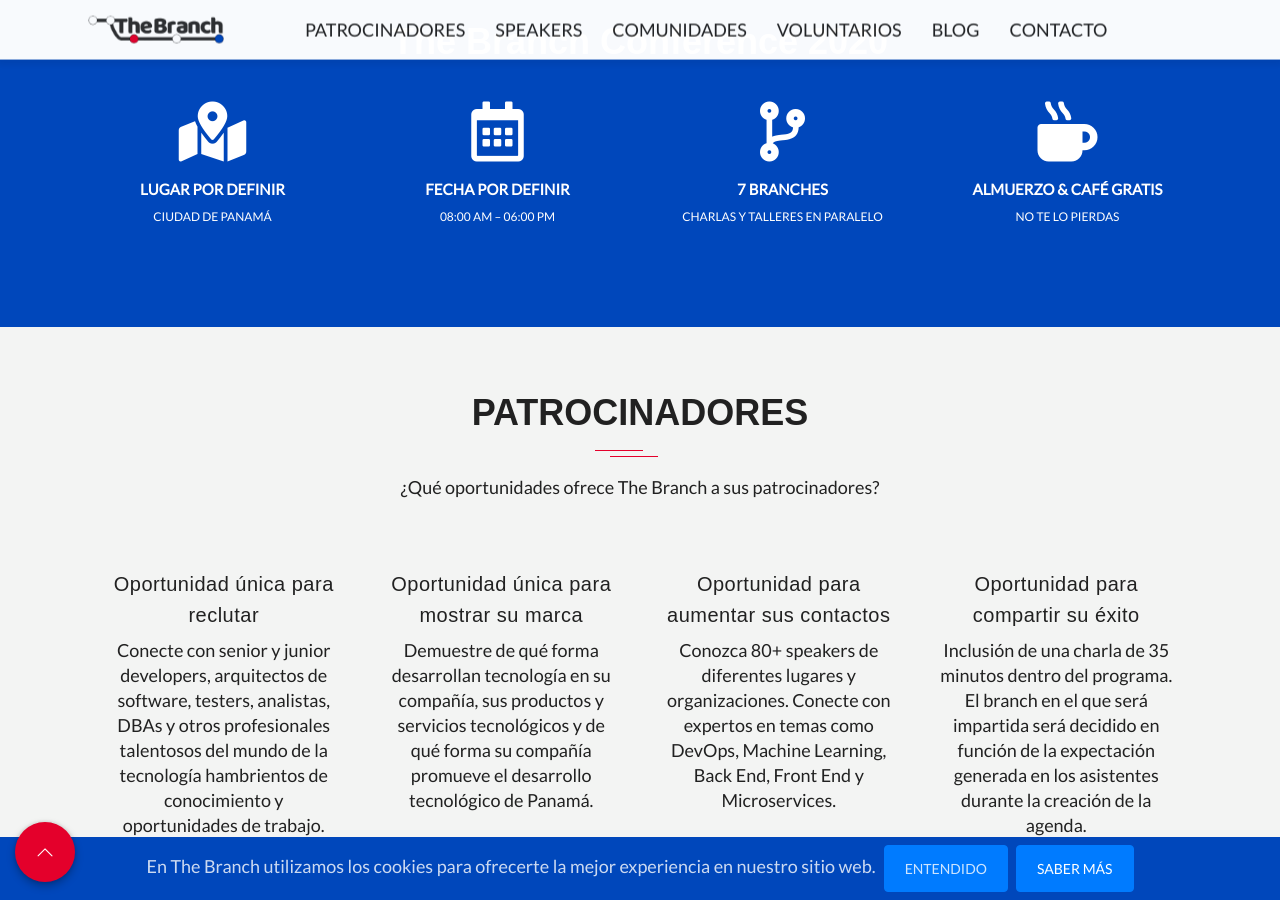
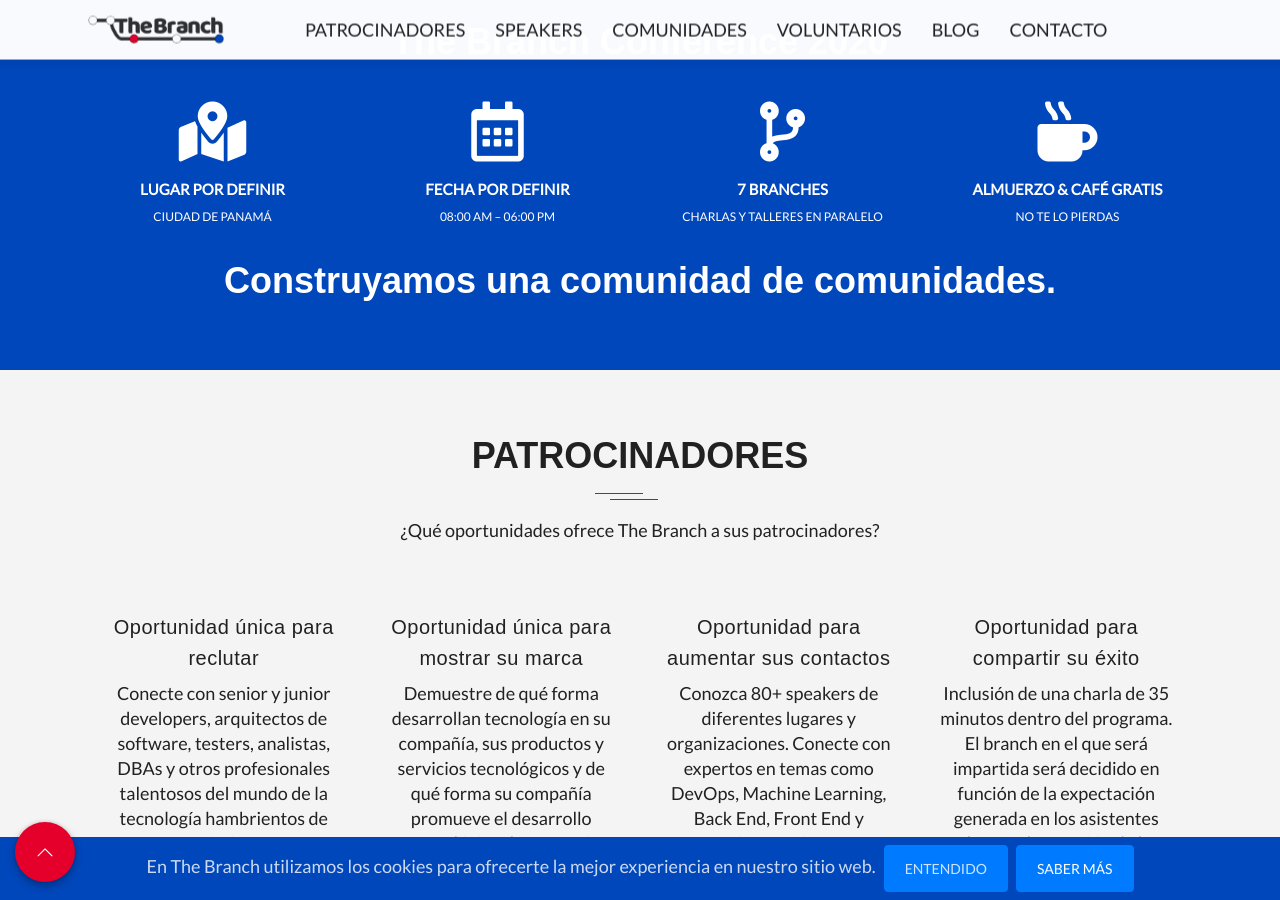
Before and after one commit to marvlm/thebranchconf, a Jekyll site: the page built from index.html, in a window 1280 px wide and 900 px high, scrolled down 2371 px. Built offline with Jekyll 4.4.1, drawn with Linux system fonts in a browser that asks for light colours; nearby versions of some CDN libraries; some web fonts are replaced; the list of posts is cut into pages by our own code; comment, search, counter and statistics services are not loaded; some of the changed text lies outside the part shown.

Commit message:
Renamed 2020 parameter

```diff
--- a/_config.yml
+++ b/_config.yml
@@ -20,7 +20,7 @@
 tagline: El evento de desarrollo, tecnología e innovación más grande de Panamá
 slogan: "... evolucionemos el ecosistema tecnológico de Panamá. Juntos!"
 description: The Branch es el evento de conferencias de desarrollo de software, tecnología e innovación, más grande de Panamá. Juntos evolucionamos Panamá!
-2020: Construyamos una comunidad de comunidades.
+community: Construyamos una comunidad de comunidades.
 date: "Fecha por definir" ## SEPTIEMBRE 12 - 13, 2020
 place: "Lugar por definir"
 city: "CIUDAD DE PANAMÁ"
--- a/_includes/widgets/2020.html
+++ b/_includes/widgets/2020.html
@@ -40,7 +40,7 @@
             </div>
             <div class="col-md-12 col-sm-12 col-xs-12">
                 <div>
-                    <h4 class="heading wow fadeInDown" data-wow-delay="0.2s">{{site.2020}}</h4>
+                    <h4 class="heading wow fadeInDown" data-wow-delay="0.2s">{{site.community}}</h4>
                 </div>
             </div>
         </div>
--- a/_includes/widgets/communities.html
+++ b/_includes/widgets/communities.html
@@ -17,7 +17,7 @@
                     profesionales de la
                     tecnología que existe en Panamá y formar una gran comunidad de comunidades.
                     Es por eso que hemos seleccionado este como la temática de nuestra primera versión. </p>
-                <h2>{{site.2020}}</h2>
+                <h2>{{site.community}}</h2>
                 <p class="intro-desc"> Para nosotros en The
                     Branch,
                     es sumamente importante la colaboración de las comunidades, que es dónde podremos encontrar los
```
